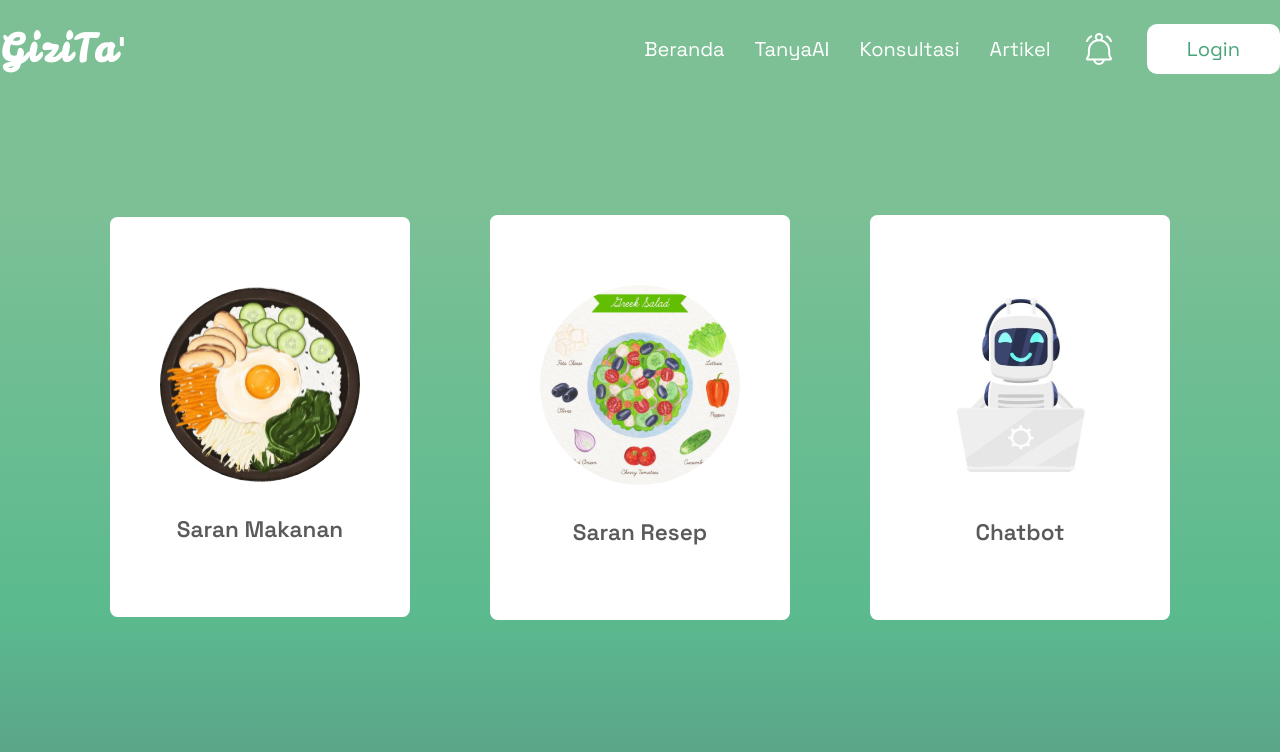
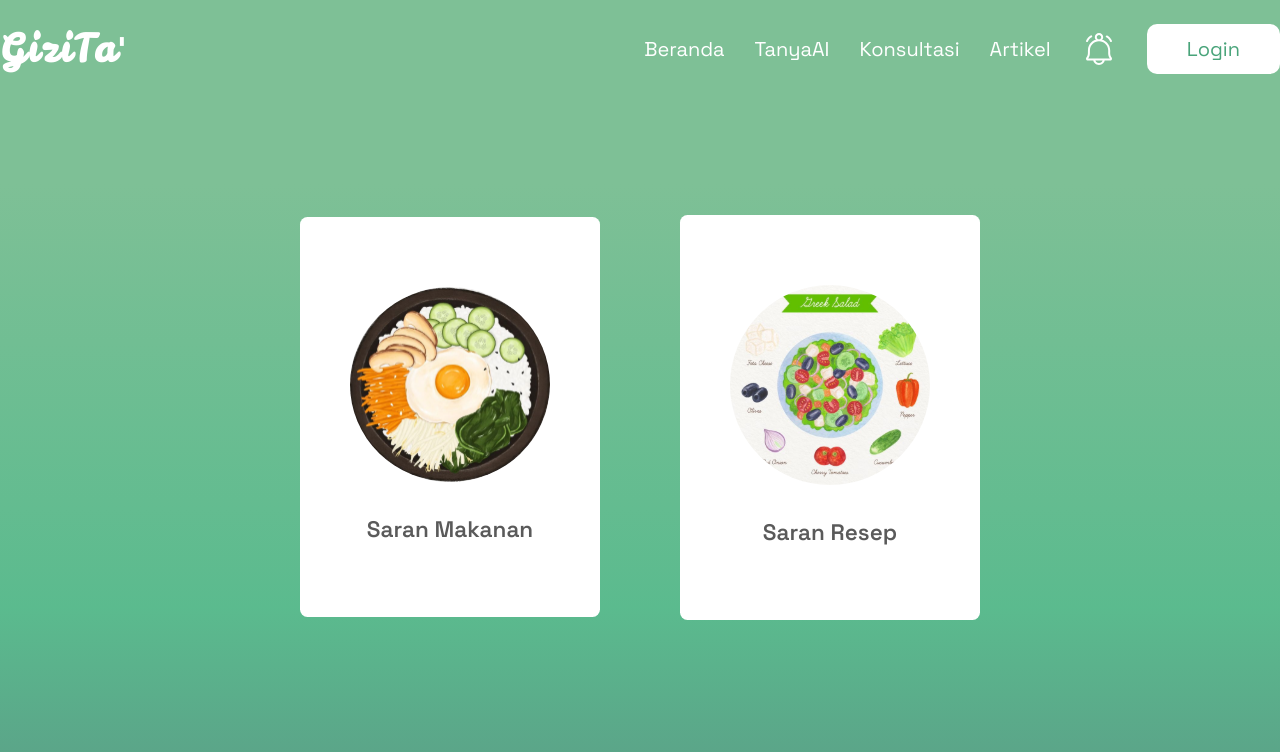
Before and after one commit to fajri-farid/GiziTa-Frontend, a React app: page /tanyaAI in a window 1280 px wide. Shown: the top 752 px of the page. Built offline with nearby package versions, Linux system fonts and the light colour scheme; the HTML template or start-up script is replaced by a standard one.

Commit message:
feat: dev saranMakanan & saranResep done

```diff
--- a/src/pages/TanyaAI.jsx
+++ b/src/pages/TanyaAI.jsx
@@ -25,13 +25,6 @@ const TanyaAI = () => {
           <p className="font-semibold text-[#5A5A5A] text-lg">Saran Resep</p>
         </div>{" "}
       </Link>
-
-      <Link to="/tanyaAI/chatbot">
-        <div className="bg-white px-10 py-14 text-center flex flex-col gap-6 rounded-md">
-          <img src="src\assets\TanyaAI\chatbot.svg" alt="" className="w-40" />
-          <p className="font-semibold text-[#5A5A5A] text-lg">Chatbot</p>
-        </div>
-      </Link>
     </div>
   );
 };
```
